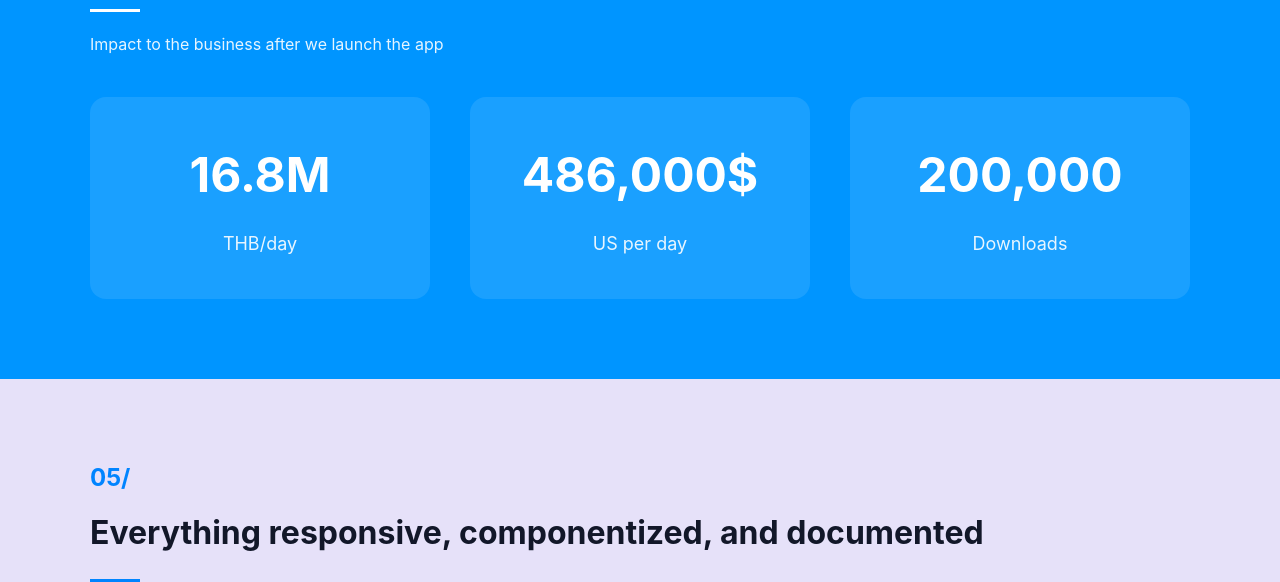
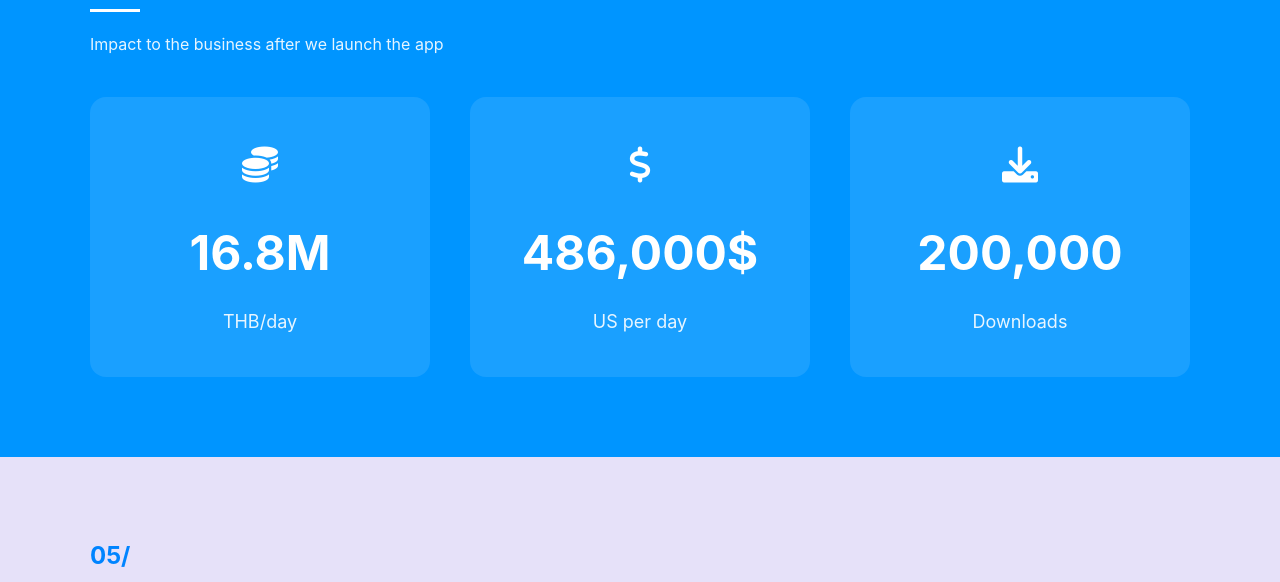
Before and after one commit to ratta-ux/portfolio, a plain HTML site: page pages/case-studies/intro-makro-case-study.html in a window 1280 px wide. Shown: the part 5960-6542 px from the top of the page. Drawn offline with Linux system fonts and the light colour scheme.

Commit message:
feat: Add outcome icons to Makro case study metrics section

```diff
--- a/pages/case-studies/intro-makro-case-study.html
+++ b/pages/case-studies/intro-makro-case-study.html
@@ -451,6 +451,12 @@
         .outcome-card:hover {
             transform: translateY(-5px);
             background-color: rgba(255, 255, 255, 0.2);
+        }
+
+        .outcome-icon {
+            font-size: 36px;
+            margin-bottom: 20px;
+            color: white;
         }
 
         .outcome-number {
@@ -1194,16 +1200,25 @@
 
             <div class="outcomes-grid" style="display: grid; grid-template-columns: repeat(3, 1fr); gap: 40px; margin-top: 40px; max-width: 1200px; margin-left: auto; margin-right: auto;">
                 <div class="outcome-card fade-in" style="background-color: rgba(255, 255, 255, 0.1); border-radius: 16px; padding: 40px 20px; text-align: center;">
+                    <div class="outcome-icon" style="font-size: 36px; margin-bottom: 20px; color: white;">
+                        <i class="fas fa-coins"></i>
+                    </div>
                     <div class="outcome-number" style="font-size: 48px; font-weight: 700; margin-bottom: 16px;">16.8M</div>
                     <div class="outcome-text" style="font-size: 18px; opacity: 0.9;">THB/day</div>
                 </div>
 
                 <div class="outcome-card fade-in" style="background-color: rgba(255, 255, 255, 0.1); border-radius: 16px; padding: 40px 20px; text-align: center;">
+                    <div class="outcome-icon" style="font-size: 36px; margin-bottom: 20px; color: white;">
+                        <i class="fas fa-dollar-sign"></i>
+                    </div>
                     <div class="outcome-number" style="font-size: 48px; font-weight: 700; margin-bottom: 16px;">486,000$</div>
                     <div class="outcome-text" style="font-size: 18px; opacity: 0.9;">US per day</div>
                 </div>
 
                 <div class="outcome-card fade-in" style="background-color: rgba(255, 255, 255, 0.1); border-radius: 16px; padding: 40px 20px; text-align: center;">
+                    <div class="outcome-icon" style="font-size: 36px; margin-bottom: 20px; color: white;">
+                        <i class="fas fa-download"></i>
+                    </div>
                     <div class="outcome-number" style="font-size: 48px; font-weight: 700; margin-bottom: 16px;">200,000</div>
                     <div class="outcome-text" style="font-size: 18px; opacity: 0.9;">Downloads</div>
                 </div>
```
